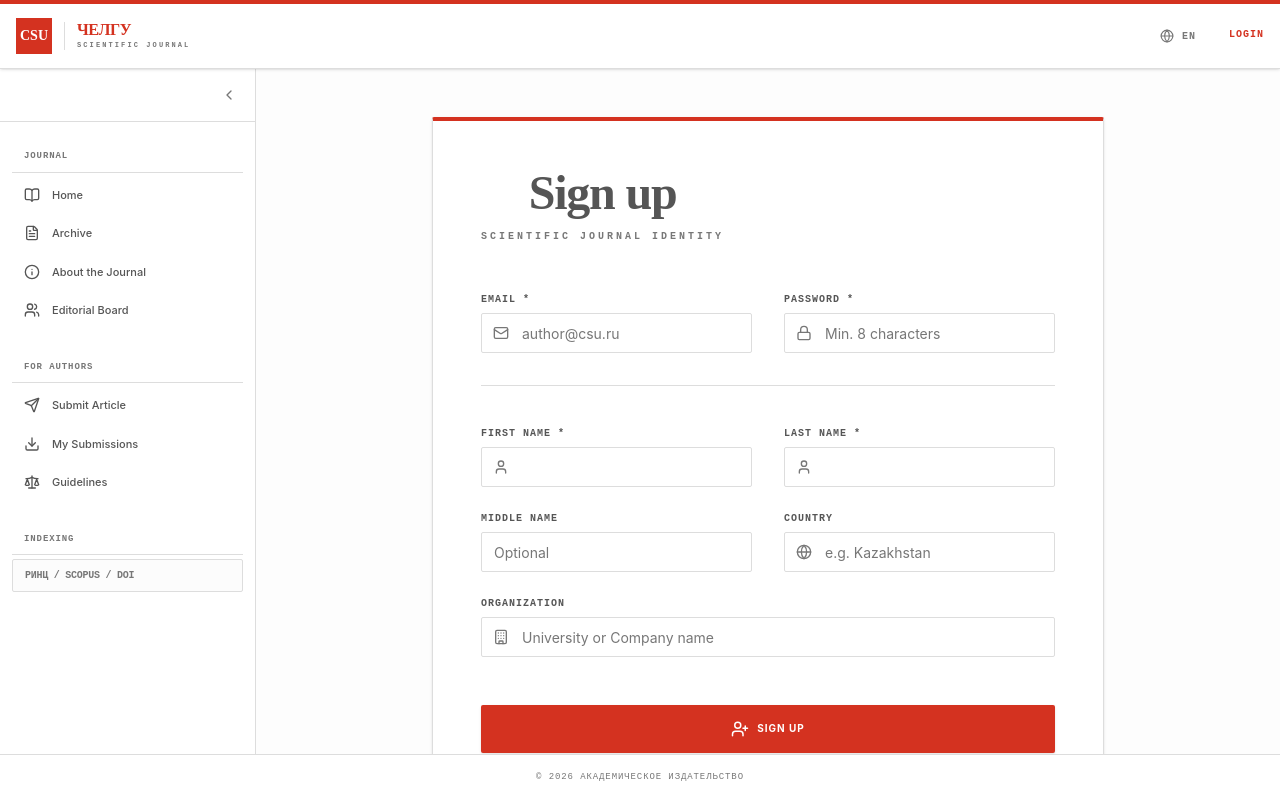
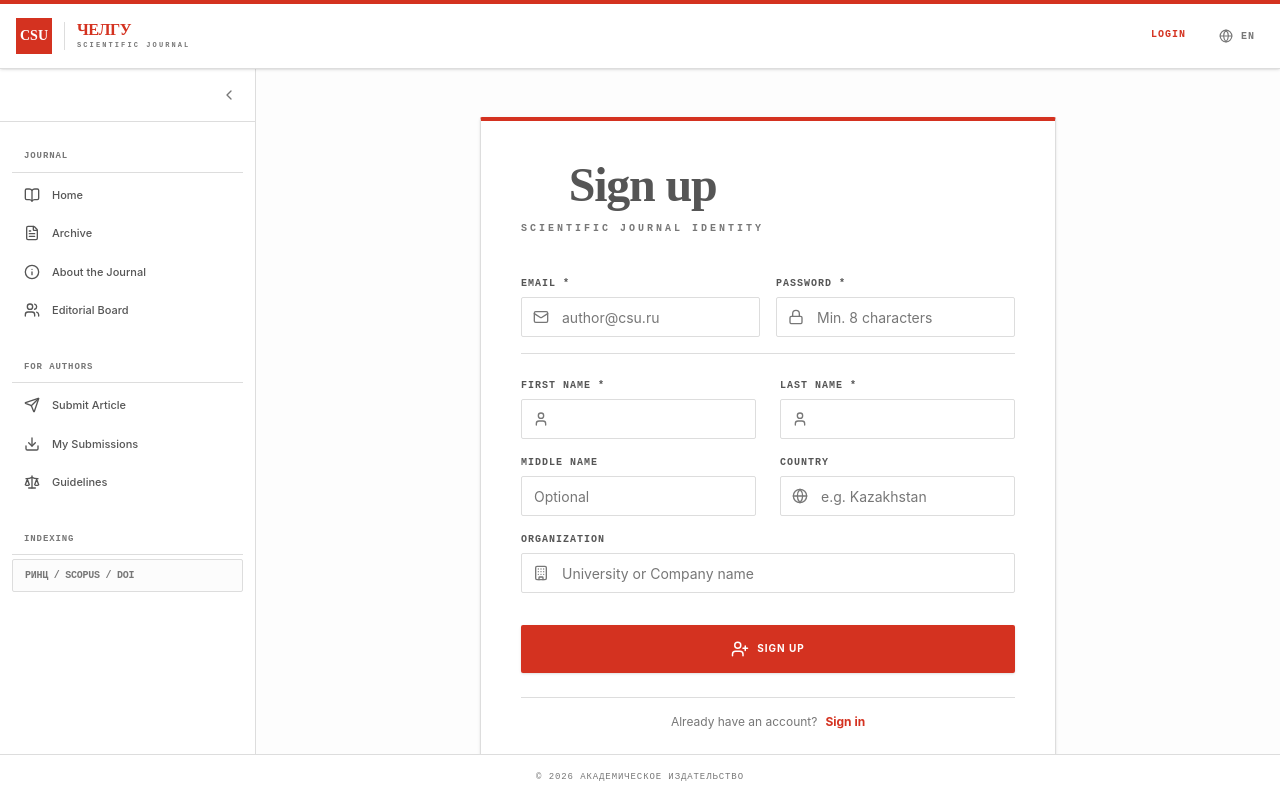
Before and after one commit to Lirihiwa/scientific-journal-frontend, a React (Vite) app: page /register in a window 1280 px wide. Built offline with nearby package versions, Linux system fonts and the light colour scheme; no server answers.

Commit message:
Исправил верстку login/register

```diff
--- a/src/components/layout/Header.tsx
+++ b/src/components/layout/Header.tsx
@@ -34,15 +34,6 @@ export const Header = () => {
 
                 <div className="flex items-center gap-6">
 
-                    <button
-                        onClick={toggleLanguage}
-                        className="flex items-center gap-2 text-[10px] font-accent font-bold uppercase tracking-widest text-muted-foreground hover:text-primary transition-all px-2 py-1 rounded-sm border border-transparent hover:border-border"
-                        title={i18n.language.startsWith('ru') ? 'Switch to English' : 'Переключить на русский'}
-                    >
-                        <Globe size={14} />
-                        <span>{i18n.language.toUpperCase().slice(0, 2)}</span>
-                    </button>
-
                     <div className="flex items-center gap-4">
                         {user ? (
                             <>
@@ -76,8 +67,16 @@ export const Header = () => {
                             </Link>
                         )}
                     </div>
+
+                    <button
+                        onClick={toggleLanguage}
+                        className="flex items-center gap-2 text-[10px] font-accent font-bold uppercase tracking-widest text-muted-foreground hover:text-primary transition-all px-2 py-1 rounded-sm border border-transparent hover:border-border"
+                        title={i18n.language.startsWith('ru') ? 'Switch to English' : 'Переключить на русский'}
+                    >
+                        <Globe size={14} />
+                        <span>{i18n.language.toUpperCase().slice(0, 2)}</span>
+                    </button>
                 </div>
-
             </div>
         </header>
     );
--- a/src/pages/auth/LoginPage.tsx
+++ b/src/pages/auth/LoginPage.tsx
@@ -38,22 +38,22 @@ export const LoginPage = () => {
     });
 
     return (
-        <PageContainer className="flex flex-col justify-center items-center w-full">
-            <Card variant="accent" padding="lg" className="w-full max-w-md">
-                <div className="text-center mb-8">
-                    <div className="inline-flex items-center justify-center w-14 h-14 rounded-full bg-primary/10 text-primary mb-6">
-                        <ShieldCheck size={28} />
+        <PageContainer className="min-h-[75vh] flex flex-col justify-center items-center w-full">
+            <Card variant="accent" padding="none" className="w-full max-w-md p-6 sm:p-8 md:p-10">
+                <div className="text-center mb-6">
+                    <div className="inline-flex items-center justify-center w-12 h-12 rounded-full bg-primary/10 text-primary mb-4">
+                        <ShieldCheck size={24} />
                     </div>
                     <PageHeader
                         title={t('auth.login_title')}
                         subtitle="Scientific Journal Identity"
                         withBorder={false}
-                        className="items-center text-center"
+                        className="items-center text-center pb-0"
                     />
                 </div>
 
                 <FormProvider {...methods}>
-                    <form onSubmit={methods.handleSubmit(data => loginMutation.mutate(data))} className="space-y-6">
+                    <form onSubmit={methods.handleSubmit(data => loginMutation.mutate(data))} className="space-y-5">
                         <FormInput
                             name="email"
                             label={t('auth.email')}
@@ -72,7 +72,7 @@ export const LoginPage = () => {
 
                         <Button
                             type="submit"
-                            className="w-full mt-4"
+                            className="w-full mt-2"
                             size="lg"
                             isLoading={loginMutation.isPending}
                         >
@@ -81,7 +81,7 @@ export const LoginPage = () => {
                     </form>
                 </FormProvider>
 
-                <div className="mt-8 text-center border-t border-border pt-6">
+                <div className="mt-6 text-center border-t border-border pt-4">
                     <p className="text-xs text-muted-foreground font-medium">
                         {t('auth.no_account')}
                         <Link
--- a/src/pages/auth/RegisterPage.tsx
+++ b/src/pages/auth/RegisterPage.tsx
@@ -54,20 +54,20 @@ export const RegisterPage = () => {
     };
 
     return (
-        <PageContainer className="flex flex-col justify-center items-center w-full">
-            <Card variant="accent" padding="lg" className="w-full max-w-2xl">
-                <div className="text-center mb-10">
+        <PageContainer className="min-h-[75vh] flex flex-col justify-center items-center w-full">
+            <Card variant="accent" padding="none" className="w-full max-w-xl p-6 sm:p-8 md:p-10">
+                <div className="text-center mb-8">
                     <PageHeader
                         title={t('auth.register_title')}
                         subtitle="Scientific Journal Identity"
                         withBorder={false}
-                        className="items-center text-center"
+                        className="items-center text-center pb-0"
                     />
                 </div>
 
                 <FormProvider {...methods}>
-                    <form onSubmit={methods.handleSubmit(onSubmit)} className="grid grid-cols-1 md:grid-cols-2 gap-x-8 gap-y-6">
-                        <div className="md:col-span-2 grid grid-cols-1 md:grid-cols-2 gap-8 mb-4 border-b border-border pb-8">
+                    <form onSubmit={methods.handleSubmit(onSubmit)} className="grid grid-cols-1 sm:grid-cols-2 gap-x-6 gap-y-4">
+                        <div className="sm:col-span-2 grid grid-cols-1 sm:grid-cols-2 gap-4 mb-2 border-b border-border pb-4">
                             <FormInput
                                 name="email"
                                 label={`${t('auth.email')} *`}
@@ -106,7 +106,7 @@ export const RegisterPage = () => {
                             placeholder={isRu ? "Например, Россия" : "e.g. Kazakhstan"}
                         />
 
-                        <div className="md:col-span-2">
+                        <div className="sm:col-span-2">
                             <FormInput
                                 name="organization"
                                 label={t('auth.organization')}
@@ -115,7 +115,7 @@ export const RegisterPage = () => {
                             />
                         </div>
 
-                        <div className="md:col-span-2 mt-6">
+                        <div className="sm:col-span-2 mt-4">
                             <Button
                                 type="submit"
                                 className="w-full"
@@ -129,7 +129,7 @@ export const RegisterPage = () => {
                     </form>
                 </FormProvider>
 
-                <div className="mt-8 text-center border-t border-border pt-6">
+                <div className="mt-6 text-center border-t border-border pt-4">
                     <p className="text-xs text-muted-foreground">
                         {t('auth.have_account')}
                         <Link to="/login" className="text-primary font-bold ml-2 hover:underline transition-colors">
--- a/src/pages/author/CreateSubmissionPage.tsx
+++ b/src/pages/author/CreateSubmissionPage.tsx
@@ -37,7 +37,7 @@ export const CreateSubmissionPage = () => {
                 <form onSubmit={handleSubmit(data => createMutation.mutate(data))} className="space-y-12">
                     <Card padding="lg" variant="accent">
                         <SectionHeader title={t('submission.form.metadata')} prefix="01." />
-                        <div className="space-y-6">
+                        <div className="grid grid-cols-1 md:grid-cols-2 gap-6 max-w-4xl mt-6">
                             <FormInput
                                 name="title_ru"
                                 label={`${t('submission.form.title_ru')} *`}
@@ -61,7 +61,7 @@ export const CreateSubmissionPage = () => {
 
                     <Card padding="lg" variant="accent">
                         <SectionHeader title={t('submission.form.abstract_ru')} prefix="02." />
-                        <div className="space-y-6">
+                        <div className="grid grid-cols-1 md:grid-cols-2 gap-6 max-w-4xl mt-6">
                             <FormTextArea
                                 name="abstract_ru"
                                 label={`${t('submission.form.abstract_ru')} *`}
@@ -85,7 +85,7 @@ export const CreateSubmissionPage = () => {
                                 <Plus size={14} className="mr-1" /> {isRu ? 'Добавить' : 'Add'}
                             </Button>
                         </div>
-                        <div className="space-y-4">
+                        <div className="space-y-4 max-w-4xl">
                             {fields.map((field, index) => (
                                 <Card key={field.id} variant="muted" padding="sm" className="relative">
                                     <button
@@ -113,7 +113,7 @@ export const CreateSubmissionPage = () => {
                     <Card padding="lg" variant="accent">
                         <SectionHeader title={t('submission.form.file')} prefix="04." />
 
-                        <div className="mt-4">
+                        <div className="mt-6 max-w-2xl">
                             <FileUploader
                                 file={file}
                                 onFileChange={setFile}
@@ -121,7 +121,7 @@ export const CreateSubmissionPage = () => {
                             />
                         </div>
 
-                        <div className="flex items-start gap-3 p-4 bg-muted/50 mt-6 rounded-sm">
+                        <div className="flex items-start gap-3 p-4 bg-muted/50 mt-6 rounded-sm max-w-2xl">
                             <input
                                 type="checkbox"
                                 {...methods.register('policy_accepted')}
@@ -138,11 +138,11 @@ export const CreateSubmissionPage = () => {
                         )}
                     </Card>
 
-                    <div className="flex justify-center pt-6">
+                    <div className="flex justify-end pt-6 border-t border-border/30">
                         <Button
                             type="submit"
                             size="lg"
-                            className="px-12"
+                            className="w-full sm:w-auto px-12"
                             isLoading={createMutation.isPending}
                         >
                             <Save size={18} className="mr-2" /> {t('common.send')}
```
